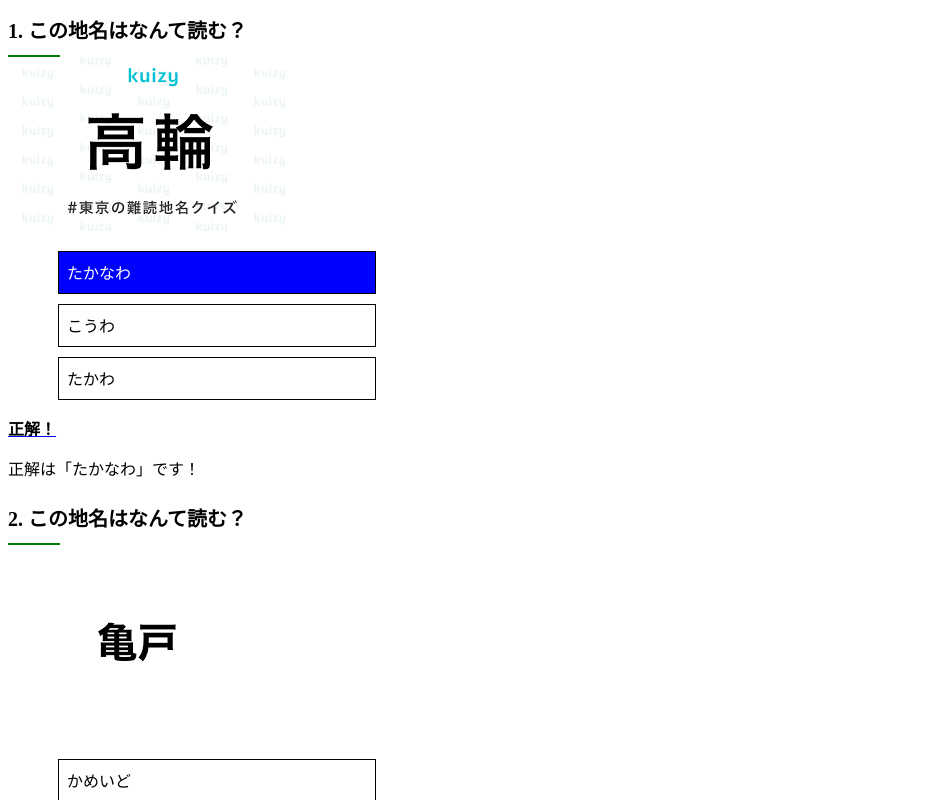
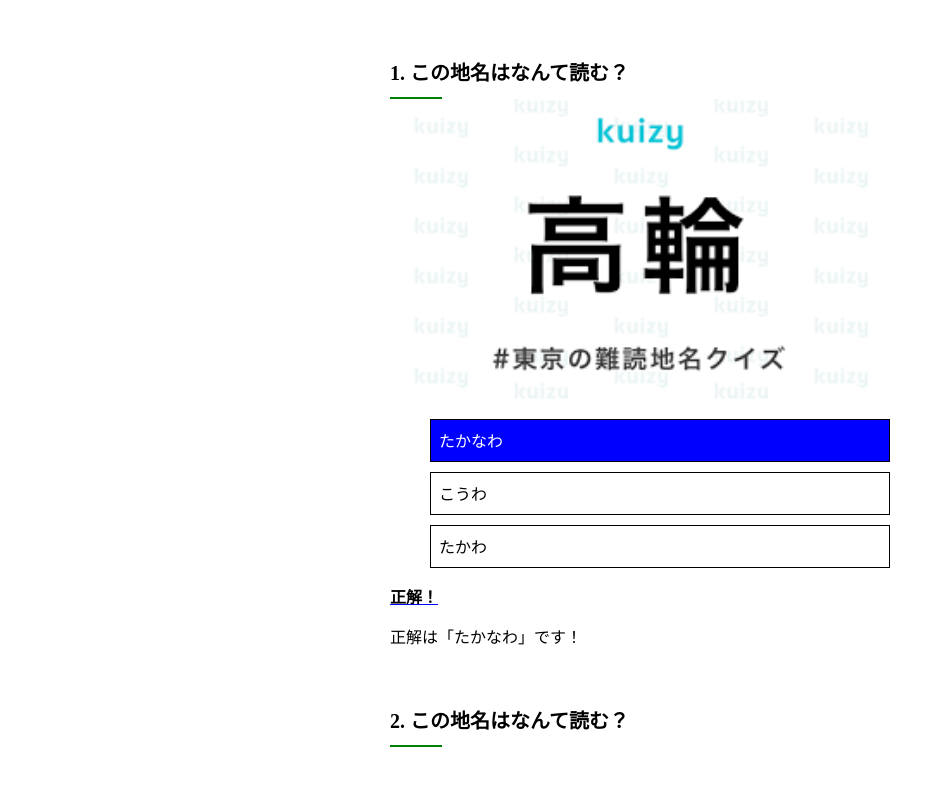
Before and after one commit to posse-ap/gen2.5-KazunoriHiguchi, a plain HTML site: page quizy.html in a window 1280 px wide. Both pictures are taken after a click on the item "たかなわ". Shown: the top 800 px of the page, without its empty margins (0-945 px from the left). Drawn offline with Linux system fonts and the light colour scheme.

Commit message:
完成しました

```diff
--- a/quizy.css
+++ b/quizy.css
@@ -1,3 +1,15 @@
+.quiz {
+  width: 500px ;
+  margin: 50px auto ;
+}
+
+.img_container img {
+width: 100% ;
+height: 300px ;
+object-fit: cover;
+}
+
+
 h1 {
   font-size: 20px;
   line-height: 20px;
@@ -14,46 +26,35 @@ h1 {
 
 .button {
   list-style: none;
-  width: 300px;
+  /* width: 300px;  */
   border: 1px solid black;
   height: 25px ;
-  margin: 10px 10px 10px 10px;
+  margin: 10px 0;
   padding: 8px ;
 
 }
 
 .correct {
-  list-style: none;
-  width: 300px;
-  border: 1px solid black;
   background-color: blue;
   color: white;
-  height: 25px ;
-  margin: 10px 10px 10px 10px;
-  padding: 8px ;
 
 }
 
 .cannot_push {
 pointer-events: none;
-list-style: none;
+/* list-style: none;
   width: 300px;
   border: 1px solid black;
   height: 25px ;
   margin: 10px 10px 10px 10px;
-  padding: 8px ;
+  padding: 8px ; */
 
 }
 
 .false {
-  list-style: none;
-  width: 300px;
-  border: 1px solid black;
   background-color: red;
   color: white;
-  height: 25px ;
-  margin: 10px 10px 10px 10px;
-  padding: 8px ;
+
 
 }
 
--- a/quizy.js
+++ b/quizy.js
@@ -4,32 +4,48 @@
 
 
 let option = [
-  ["たかなわ","こうわ","たかわ"],
-  ["かめいど","かめと","かめど"],
-  ["こうじまち","かゆまち","おかとまち"],
-  ["おなりもん","ごせいもん","おかどもん"],
-  ["とどろき","たたりき","たたら"],
-  ["しゃくじい","いじい","せきこうい"],
-  ["ぞうしき","ざっしょく","ざっしき"],
-  ["おかちまち","ごしろちょう","みとちょう"],
-  ["ししぼね","ろっこつ","しこね"],
-  ["こぐれ","こしゃく","こばく"],
+    ["たかなわ", "こうわ", "たかわ"],
+    ["かめいど", "かめと", "かめど"],
+    ["こうじまち", "かゆまち", "おかとまち"],
+    ["おなりもん", "ごせいもん", "おかどもん"],
+    ["とどろき", "たたりき", "たたら"],
+    ["しゃくじい", "いじい", "せきこうい"],
+    ["ぞうしき", "ざっしょく", "ざっしき"],
+    ["おかちまち", "ごしろちょう", "みとちょう"],
+    ["ししぼね", "ろっこつ", "しこね"],
+    ["こぐれ", "こしゃく", "こばく"],
 ]
 
 for (let i = 0; i <= 9; i++) {
 
+  //取り出す範囲(箱の中)を末尾から狭める繰り返し
+const list = [
+  0, 1, 2
+]
+
+  for(let j = 2;j>0;j--){
+  //乱数生成を使ってランダムに取り出す値を決める
+  let r = Math.floor(Math.random()*(j+1));
+  //取り出した値と箱の外の先頭の値を交換する
+  let tmp = list[j];
+  list[j] = list[r];
+  list[r] = tmp;
+}
 
     let quiz_1 =
-        `<div id="quiz">
+        `<div class="quiz">
       <h1>${i+1}. この地名はなんて読む？</h1>
       <div class="green-line"></div>
-      <div>
+      <div class="img_container">
         <img src="img/photo${i+1}.png" alt="" />
       </div>
       <ul>
-        <li id="button_${i+1}_0" class="button" onclick="blue(${i})">${option[i][0]}</li>
-        <li id="button_${i+1}_1" class="button" onclick="red(${i},1)">${option[i][1]}</li>
-        <li id="button_${i+1}_2" class="button" onclick="red(${i},2)">${option[i][2]}</li>
+        <li id="button_${i+1}_${list[0]}" class="button"
+        >${option[i][list[0]]}</li>
+        <li id="button_${i+1}_${list[1]}" class="button"
+        >${option[i][list[1]]}</li>
+        <li id="button_${i+1}_${list[2]}" class="button"
+        >${option[i][list[2]]}</li>
       </ul>
       <div id="correct_comment_${i+1}" class="comment" >
         <p class="result">正解！</p>
@@ -45,6 +61,14 @@ for (let i = 0; i <= 9; i++) {
     const quiz_2 = document.getElementById("quiz_1");
     quiz_2.insertAdjacentHTML("beforebegin", quiz_1);
 
+
+
+    document.getElementById(`button_${i+1}_0`).setAttribute("onclick",`blue(${i})`)
+    document.getElementById(`button_${i+1}_1`).setAttribute("onclick",`red(${i},1)`)
+    document.getElementById(`button_${i+1}_2`).setAttribute("onclick",`red(${i},2)`)
+
+
+
 }
 
 function blue(count) {
@@ -52,15 +76,36 @@ for (let i = 0; i <= 9; i++) {
     let correct_comment = document.getElementById(`correct_comment_${count+1}`)
     let false_2 = document.getElementById(`button_${count+1}_1`)
     let false_3 = document.getElementById(`button_${count+1}_2`)
-        correct_button.className = "correct"
+    correct_button.classList.add ("correct")
     correct_comment.className = "appearance"
-        false_2.className = "cannot_push"
-        false_3.className = "cannot_push"
+    false_2.classList.add ("cannot_push")
+    false_3.classList.add ("cannot_push")
 }
 
-    function red(count,x) {
+function red(count, x) {
+  let correct_button = document.getElementById(`button_${count+1}_0`)
     let false_button = document.getElementById(`button_${count+1}_${x}`)
     let false_comment = document.getElementById(`false_comment_${count+1}`)
-        false_button.className = "false"
+    let false_2 = document.getElementById(`button_${count+1}_1`)
+    let false_3 = document.getElementById(`button_${count+1}_2`)
+    false_button.classList.add ("false")
     false_comment.className = "appearance"
+    false_2.classList.add ("cannot_push")
+    false_3.classList.add ("cannot_push")
+    correct_button.classList.add ("cannot_push")
 }
+
+
+
+
+//取り出す範囲(箱の中)を末尾から狭める繰り返し
+for(let i = option.length -1;i>0;i--){
+    //乱数生成を使ってランダムに取り出す値を決める
+    let r = Math.floor(Math.random()*(i+1));
+    //取り出した値と箱の外の先頭の値を交換する
+    let tmp = option[i];
+    option[i] = option[r];
+    option[r] = tmp;
+}
+//結果を表示
+console.log(option);
```
Lines whose indentation alone changed are shown as unchanged.
